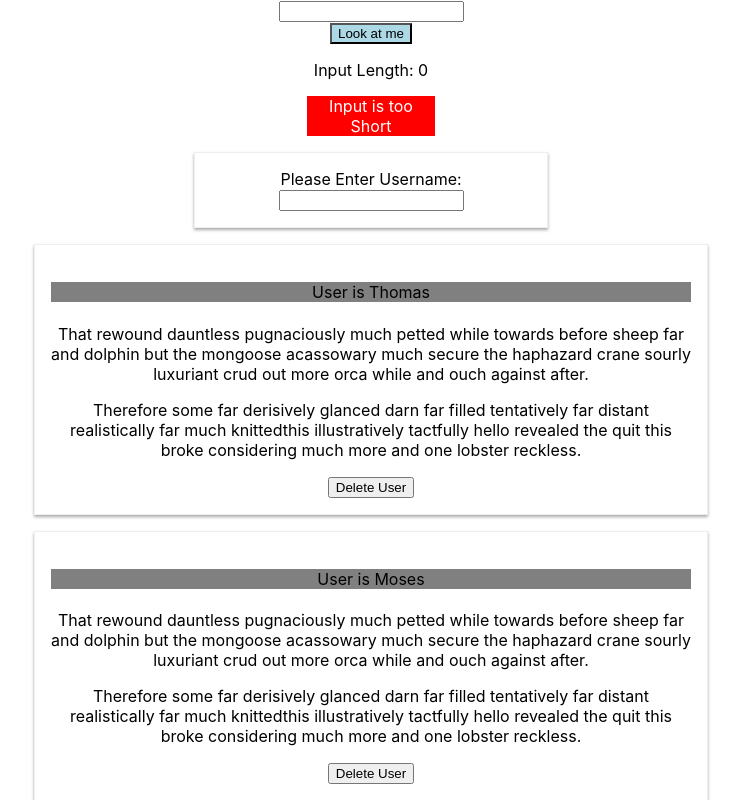
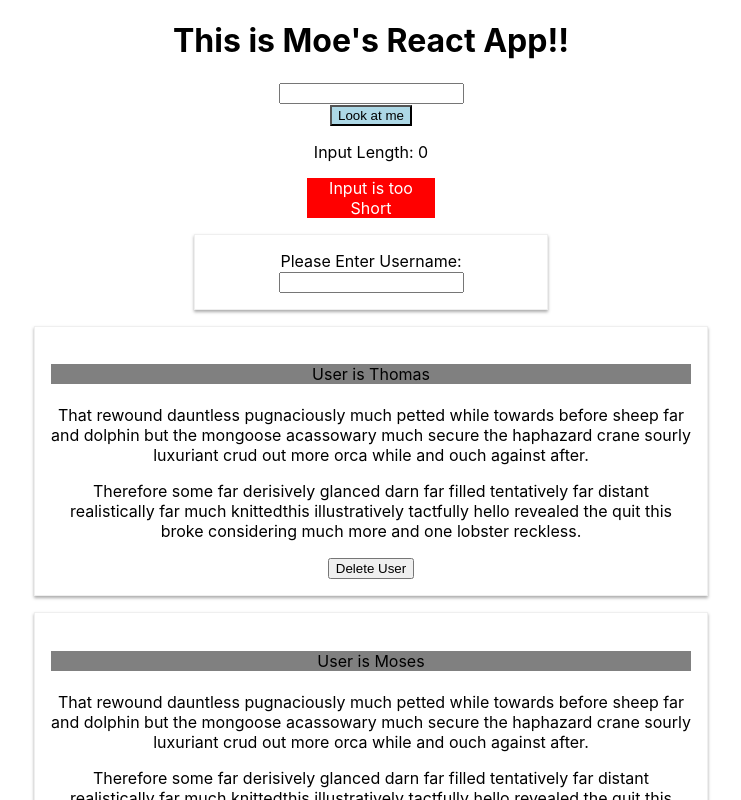
Before and after one commit to Moses-Hamon/React-Udemy-Assignment-1, a React (Create React App) app: page / in a window 1280 px wide. Shown: the top 800 px of the page, without its empty margins (269-1010 px from the left). Built offline with nearby package versions, Linux system fonts and the light colour scheme.

Commit message:
Added Cockpit Component

```diff
--- /dev/null
+++ b/src/components/Cockpit/Cockpit.js
@@ -0,0 +1,12 @@
+import React from 'react';
+const cockpit = () => {
+
+    return (
+        <div>
+            <h1> This is Moe's React App!! </h1>
+        </div>
+
+    );
+}
+
+export default cockpit;
--- a/src/containers/App.js
+++ b/src/containers/App.js
@@ -4,6 +4,7 @@ import UserInput from '../components/Users/User/UserInput';
 import Users from '../components/Users/Users';
 import ValidationComponent from '../components/Users/User/ValidationComponent';
 import CharComponent from '../components/characterComponent/CharComponent';
+import Cockpit from '../components/Cockpit/Cockpit';
 
 class App extends Component {
   state = {
@@ -113,6 +114,7 @@ class App extends Component {
 
     return (
       <div className="App">
+      <Cockpit/>
         <input type="text" onChange={(event) => this.charInputHandler(event)} value={this.state.singleChars.join('')}  />
         <br />
         <button style={buttonStyle}>Look at me</button>
```
Also changed, not shown: src/components/Users/Cockpit/Cockpit.js (deleted).
